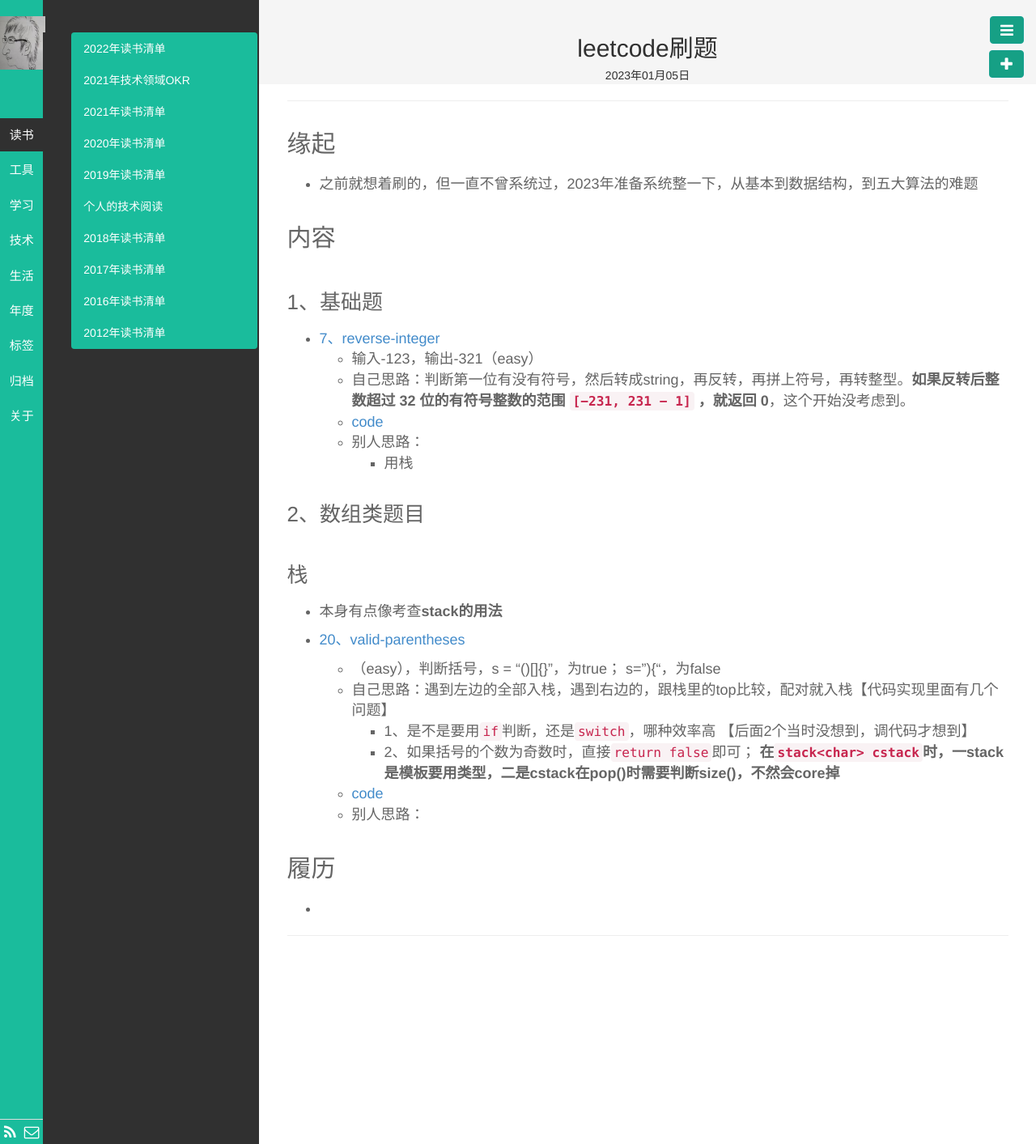
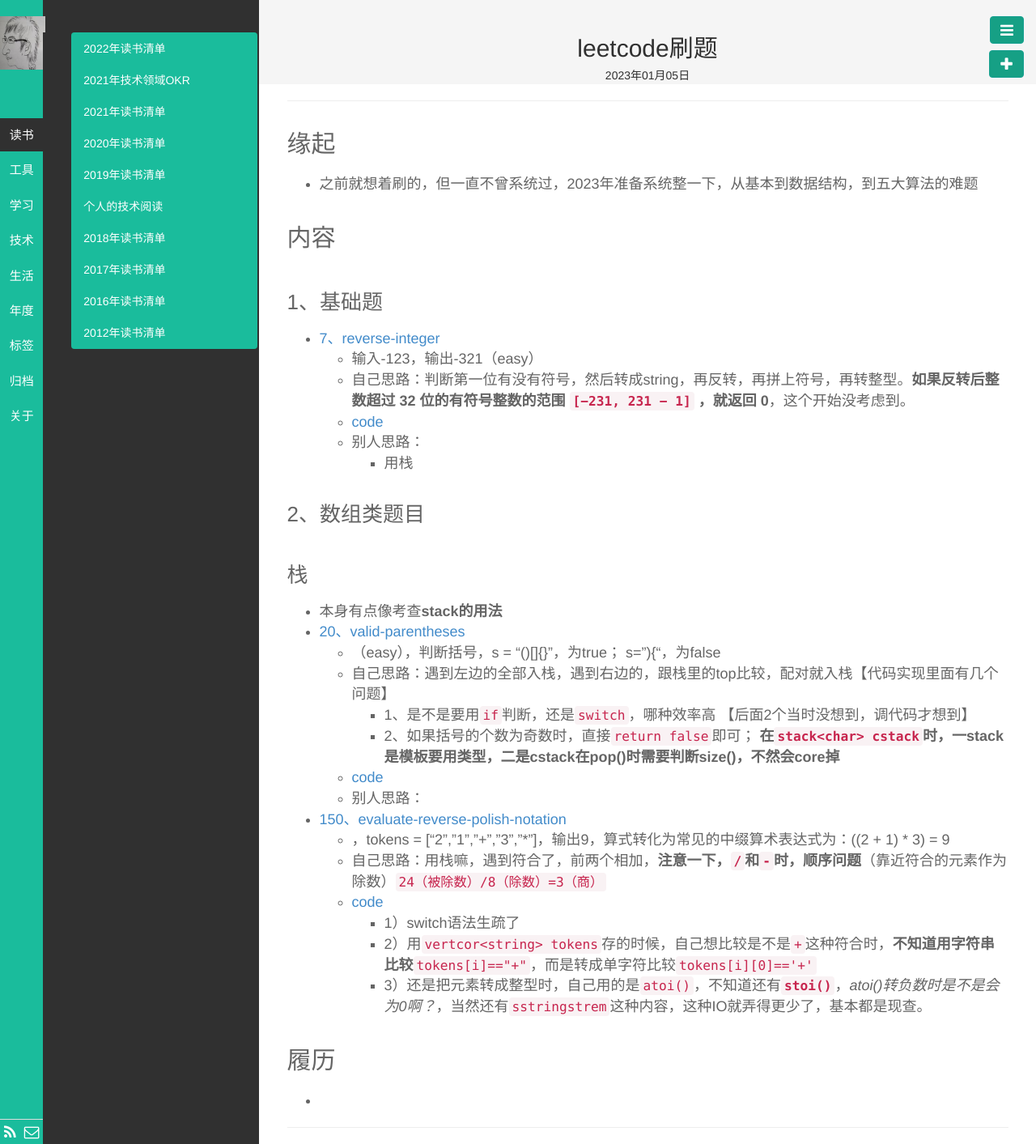
Before and after one commit to wolflion/blog, a Jekyll site: the page built from _posts/技术/2023-01-05-leetcode.md, in a window 1280 px wide. Shown: the whole page at 81% size. Built offline with Jekyll 4.4.1, drawn with Linux system fonts in a browser that asks for light colours.

Commit message:
Update 2023-01-05-leetcode.md

```diff
--- a/_posts/技术/2023-01-05-leetcode.md
+++ b/_posts/技术/2023-01-05-leetcode.md
@@ -18,7 +18,7 @@ description:
 + [7、reverse-integer](https://leetcode.com/problems/reverse-integer/)
 	+ 输入-123，输出-321（easy）
 	+ 自己思路：判断第一位有没有符号，然后转成string，再反转，再拼上符号，再转整型。**如果反转后整数超过 32 位的有符号整数的范围 `[−231, 231 − 1]` ，就返回 0**，这个开始没考虑到。
-	+ [code](https://gitee.com/fewolflion/BookNote/blob/master/00lionel%E6%8A%80%E6%9C%AF%E7%9F%A5%E8%AF%86%E7%AE%A1%E7%90%86/00leetcode/07reverse-integer.cpp)
+	+ [code](https://gitee.com/fewolflion/BookNote/blob/master/00lionel%E6%8A%80%E6%9C%AF%E7%9F%A5%E8%AF%86%E7%AE%A1%E7%90%86/00leetcode/007reverse-integer.cpp)
 	+ 别人思路：
 		+ 用栈
 
@@ -27,14 +27,20 @@ description:
 ### 栈
 
 + 本身有点像考查**stack的用法**
-
 + [20、valid-parentheses](https://leetcode.cn/problems/valid-parentheses/)
   + （easy），判断括号，s = "()[]{}"，为true； s="){"，为false
   + 自己思路：遇到左边的全部入栈，遇到右边的，跟栈里的top比较，配对就入栈【代码实现里面有几个问题】
     + 1、是不是要用`if`判断，还是`switch`，哪种效率高  【后面2个当时没想到，调代码才想到】
     + 2、如果括号的个数为奇数时，直接`return false`即可； **在`stack<char> cstack`时，一stack是模板要用类型，二是cstack在pop()时需要判断size()，不然会core掉**
-  + [code](https://gitee.com/fewolflion/BookNote/blob/master/00leetcode/20valid-parentheses.cpp)
+  + [code](https://gitee.com/fewolflion/BookNote/blob/master/00leetcode/020valid-parentheses.cpp)
   + 别人思路：
++ [150、evaluate-reverse-polish-notation](https://leetcode.cn/problems/evaluate-reverse-polish-notation/)
+  + ，tokens = ["2","1","+","3","*"]，输出9，算式转化为常见的中缀算术表达式为：((2 + 1) * 3) = 9
+  + 自己思路：用栈嘛，遇到符合了，前两个相加，**注意一下，`/`和`-`时，顺序问题**（靠近符合的元素作为除数）`24（被除数）/8（除数）=3（商）`
+  + [code](https://gitee.com/fewolflion/BookNote/blob/master/00leetcode/150evaluate-reverse-polish-notation.cpp)
+    + 1）switch语法生疏了
+    + 2）用`vertcor<string> tokens`存的时候，自己想比较是不是`+`这种符合时，**不知道用字符串比较**`tokens[i]=="+"`，而是转成单字符比较`tokens[i][0]=='+'`
+    + 3）还是把元素转成整型时，自己用的是`atoi()`，不知道还有**`stoi()`**，*atoi()转负数时是不是会为0啊？*，当然还有`sstringstrem`这种内容，这种IO就弄得更少了，基本都是现查。
 
 
 ##  履历
```
